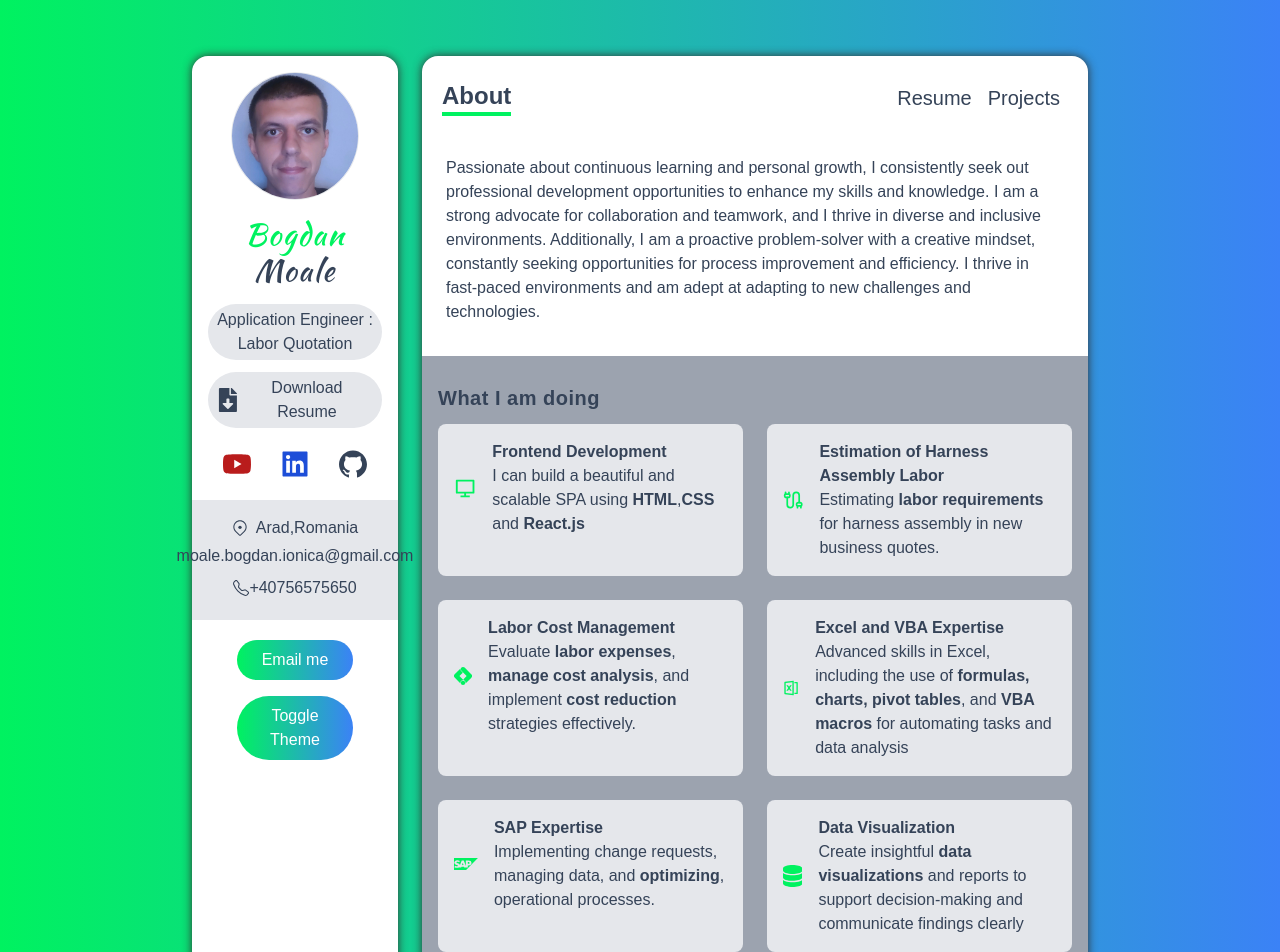
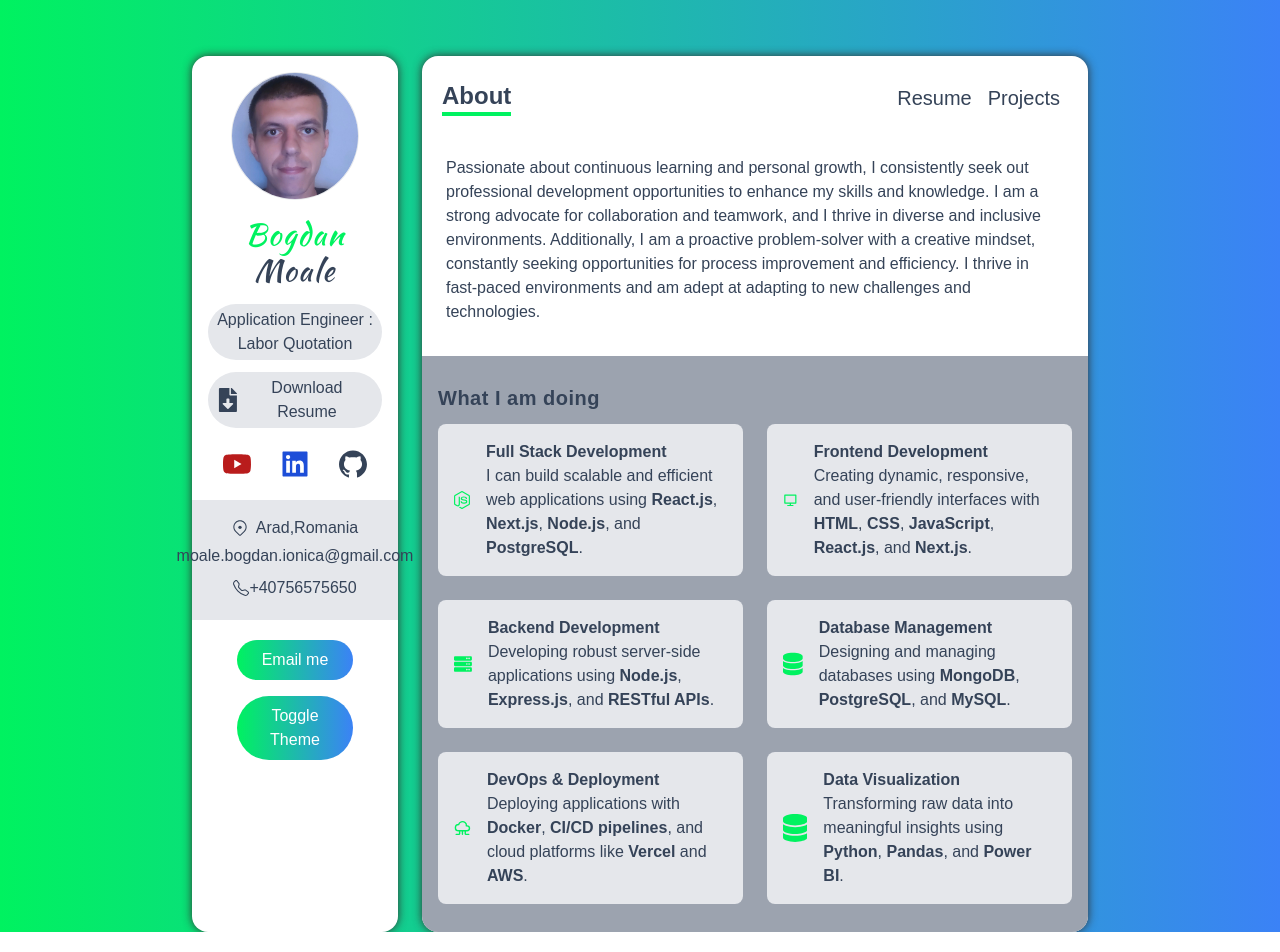
Before and after one commit to BogdanMoale/portfolio, a Next.js app: page / in a window 1280 px wide. Shown: the top 952 px of the page. Built offline with nearby package versions, Linux system fonts and the light colour scheme.

Commit message:
Refactor ServiceCard component to use switch statement for icon rendering and update service titles and descriptions in data.js

```diff
--- a/components/ServiceCard.js
+++ b/components/ServiceCard.js
@@ -1,57 +1,63 @@
 import React from "react";
-import { RiComputerLine } from "react-icons/ri";
-import { SiGoogletagmanager } from "react-icons/si";
-import { RiFileExcel2Line } from "react-icons/ri";
+import { RiComputerLine, RiFileExcel2Line } from "react-icons/ri";
+import { SiGoogletagmanager, SiSap } from "react-icons/si";
 import { LuCable } from "react-icons/lu";
-import { SiSap } from "react-icons/si";
 import { FaDatabase } from "react-icons/fa6";
-
-// import { motion } from 'framer-motion'
+import { FaNodeJs, FaServer } from "react-icons/fa";
+import { TbCloudComputing } from "react-icons/tb";
+import { AiOutlineCode } from "react-icons/ai";
 
 function ServiceCard({ service }) {
-  //decide image
   let contentImage;
-  if (service.title === "Frontend Development") {
-    contentImage = (
-      <RiComputerLine className="w-12 h-12 text-green"></RiComputerLine>
-    );
+
+  const iconClasses = "w-12 h-12 text-green";
+
+  switch (service.title) {
+    case "Full Stack Development":
+      contentImage = <FaNodeJs className={iconClasses} />;
+      break;
+    case "Frontend Development":
+      contentImage = <RiComputerLine className={iconClasses} />;
+      break;
+    case "Backend Development":
+      contentImage = <FaServer className={iconClasses} />;
+      break;
+    case "Database Management":
+      contentImage = <FaDatabase className={iconClasses} />;
+      break;
+    case "DevOps & Deployment":
+      contentImage = <TbCloudComputing className={iconClasses} />;
+      break;
+    case "Data Visualization":
+      contentImage = <FaDatabase className="w-16 h-16 text-green" />;
+      break;
+    case "Labor Cost Management":
+      contentImage = <SiGoogletagmanager className="w-14 h-16 text-green" />;
+      break;
+    case "Excel and VBA Expertise":
+      contentImage = <RiFileExcel2Line className="w-16 h-16 text-green" />;
+      break;
+    case "SAP Expertise":
+      contentImage = <SiSap className="w-16 h-16 text-green" />;
+      break;
+    case "Estimation of Harness Assembly Labor":
+      contentImage = <LuCable className={iconClasses} />;
+      break;
+    case "Software Development":
+      contentImage = <AiOutlineCode className={iconClasses} />;
+      break;
+    default:
+      contentImage = <AiOutlineCode className={iconClasses} />;
   }
 
-  if (service.title === "Estimation of Harness Assembly Labor") {
-    contentImage = <LuCable className="w-12 h-12 text-green"></LuCable>;
-  }
-
-  if (service.title === "Labor Cost Management") {
-    contentImage = (
-      <SiGoogletagmanager className="w-14 h-16 text-green"></SiGoogletagmanager>
-    );
-  }
-
-  if (service.title === "Excel and VBA Expertise") {
-    contentImage = (
-      <RiFileExcel2Line className="w-16 h-16 text-green"></RiFileExcel2Line>
-    );
-  }
-
-  if (service.title === "SAP Expertise") {
-    contentImage = <SiSap className="w-16 h-16 text-green"></SiSap>;
-  }
-
-  if (service.title === "Data Visualization") {
-    contentImage = <FaDatabase className="w-16 h-16 text-green"></FaDatabase>;
-  }
-
-  //vulnerable on XSS attack
   function createMarkup() {
-    return {
-      __html: service.about,
-    };
+    return { __html: service.about };
   }
 
   return (
-    <div className="flex items-center p-2 space-x-4 ">
+    <div className="flex items-center p-2 space-x-4">
       {contentImage}
-      <div className="">
+      <div>
         <h5 className="font-bold">{service.title}</h5>
         <p dangerouslySetInnerHTML={createMarkup()} />
       </div>
--- a/data.js
+++ b/data.js
@@ -2,40 +2,34 @@ import { BsCircleFill } from "react-icons/bs";
 
 export const services = [
   {
-    // Icon: RiComputerLine,
+    title: "Full Stack Development",
+    about:
+      "I can build scalable and efficient web applications using <b>React.js</b>, <b>Next.js</b>, <b>Node.js</b>, and <b>PostgreSQL</b>.",
+  },
+  {
     title: "Frontend Development",
     about:
-      "I can build a beautiful and scalable SPA using <b> HTML</b>,<b>CSS</b>   and <b>React.js</b> ",
+      "Creating dynamic, responsive, and user-friendly interfaces with <b>HTML</b>, <b>CSS</b>, <b>JavaScript</b>, <b>React.js</b>, and <b>Next.js</b>.",
   },
   {
-    // Icon: FaServer,
-    title: "Estimation of Harness Assembly Labor",
+    title: "Backend Development",
     about:
-      "Estimating <b>labor requirements</b> for harness assembly in new business quotes.",
+      "Developing robust server-side applications using <b>Node.js</b>, <b>Express.js</b>, and <b>RESTful APIs</b>.",
   },
   {
-    // Icon: AiOutlineApi,
-    title: "Labor Cost Management",
+    title: "Database Management",
     about:
-      "Evaluate <b>labor expenses</b>, <b>manage cost analysis</b>, and implement <b>cost reduction</b> strategies effectively. ",
+      "Designing and managing databases using <b>MongoDB</b>, <b>PostgreSQL</b>, and <b>MySQL</b>.",
   },
   {
-    // Icon: MdDeveloperMode,
-    title: "Excel and VBA Expertise",
+    title: "DevOps & Deployment",
     about:
-      "Advanced skills in Excel, including the use of <b>formulas, charts, pivot tables</b>, and <b>VBA macros</b> for automating tasks and data analysis ",
+      "Deploying applications with <b>Docker</b>, <b>CI/CD pipelines</b>, and cloud platforms like <b>Vercel</b> and <b>AWS</b>.",
   },
   {
-    // Icon: AiOutlineAntDesign,
-    title: "SAP Expertise",
-    about:
-      "Implementing change requests, managing data, and <b>optimizing</b>, operational processes. ",
-  },
-  {
-    // Icon: RiComputerLine,
     title: "Data Visualization",
     about:
-      "Create insightful <b>data visualizations</b> and reports to support decision-making and communicate findings clearly",
+      "Transforming raw data into meaningful insights using <b>Python</b>, <b>Pandas</b>, and <b>Power BI</b>.",
   },
 ];
 
```
